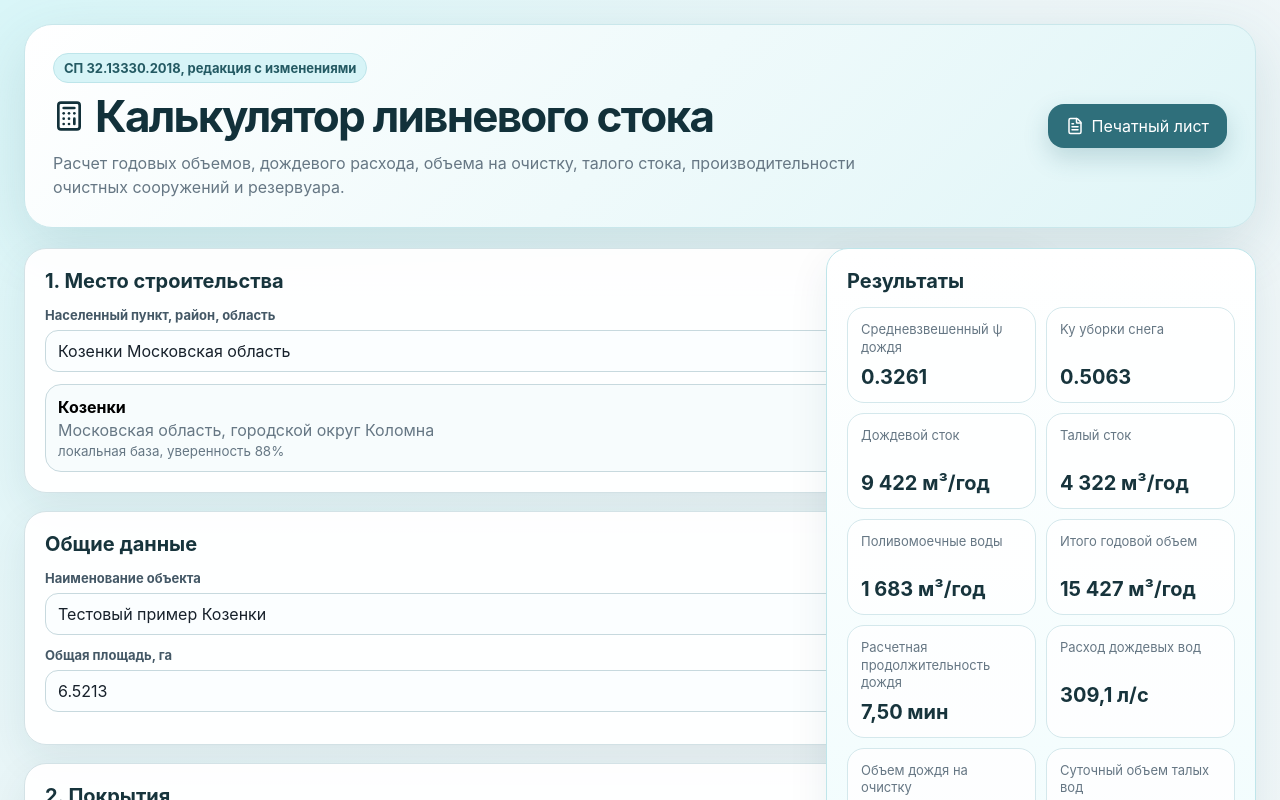
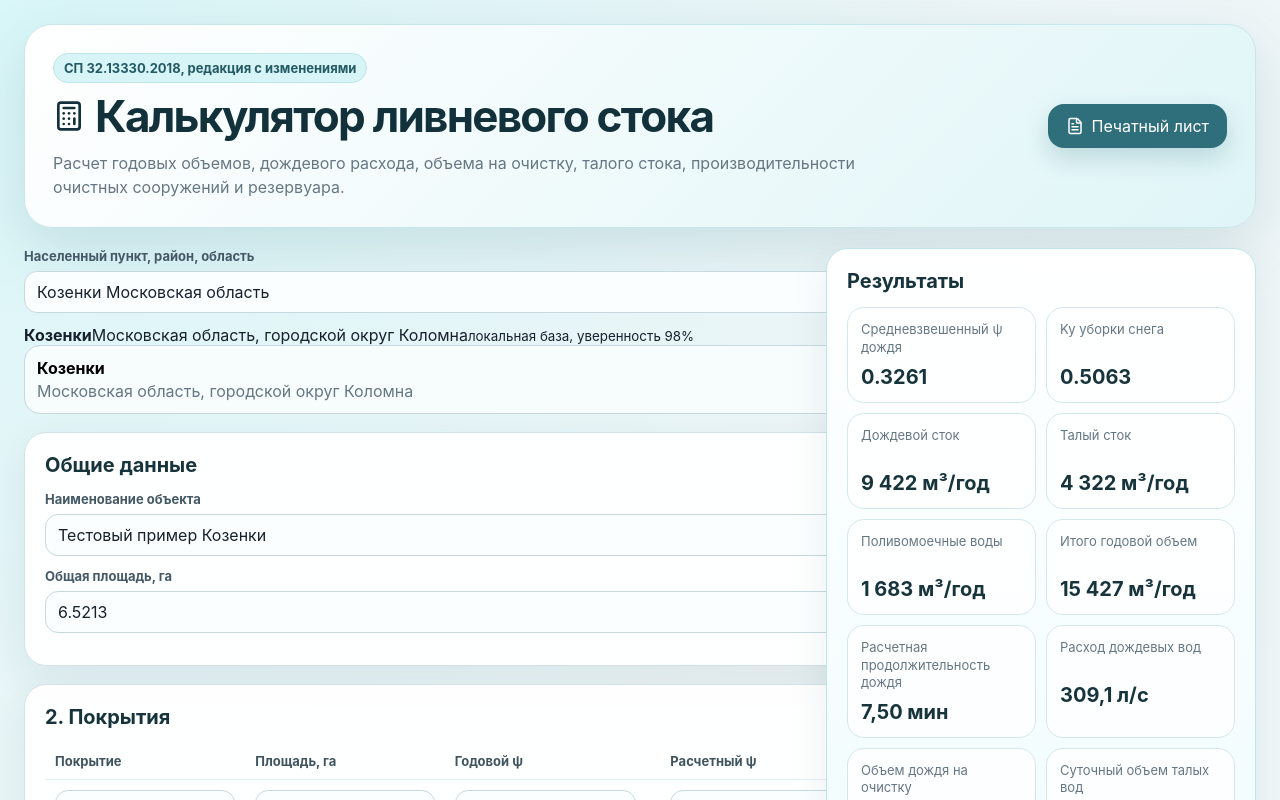
Before and after one commit to Embard/stormwater-sp-calculator, a React (Vite) app: page / in a window 1280 px wide. Shown: the top 800 px of the page. Built offline with nearby package versions, Linux system fonts and the light colour scheme.

Commit message:
Update PlaceSearch.tsx

```diff
--- a/src/components/PlaceSearch.tsx
+++ b/src/components/PlaceSearch.tsx
@@ -10,27 +10,38 @@ type Props = {
 export function PlaceSearch({ value, onSelect }: Props) {
   const [query, setQuery] = useState(`${value.name} ${value.region}`);
   const matches = useMemo(() => searchLocalPlaces(query), [query]);
+  const shownMatches = matches.slice(0, 3);
 
   return (
-    <section className="card">
-      <h2>1. Место строительства</h2>
-      <label className="field">
+    <div className="place-search">
+      <label className="field compact-field">
         <span className="field-label">Населенный пункт, район, область</span>
-        <input value={query} onChange={(e) => setQuery(e.target.value)} placeholder="Например: Козенки Московская область" />
+        <input value={query} onChange={(event) => setQuery(event.target.value)} placeholder="Например: Козенки Московская область" />
       </label>
-      <div className="matches">
-        {matches.length > 0 ? (
-          matches.map((match) => (
-            <button key={match.id} className="match" onClick={() => onSelect(match)} type="button">
+
+      <div className="selected-place">
+        <strong>{value.name}</strong>
+        <span>{value.region}{value.district ? `, ${value.district}` : ''}</span>
+        <small>{value.source === 'local' ? 'локальная база' : value.source}, уверенность {Math.round(value.confidence * 100)}%</small>
+      </div>
+
+      <div className="matches compact-matches">
+        {shownMatches.length > 0 ? (
+          shownMatches.map((match) => (
+            <button
+              key={match.id}
+              className={`match ${match.id === value.id ? 'is-selected' : ''}`}
+              onClick={() => onSelect(match)}
+              type="button"
+            >
               <strong>{match.name}</strong>
               <span>{match.region}{match.district ? `, ${match.district}` : ''}</span>
-              <small>локальная база, уверенность {Math.round(match.confidence * 100)}%</small>
             </button>
           ))
         ) : (
-          <p className="muted">В локальной базе совпадений нет. Следующий этап — внешний геокодер или выбор точки на карте.</p>
+          <p className="muted compact-note">В локальной базе совпадений нет. Следующий этап — геокодер или выбор точки на карте.</p>
         )}
       </div>
-    </section>
+    </div>
   );
 }
```
